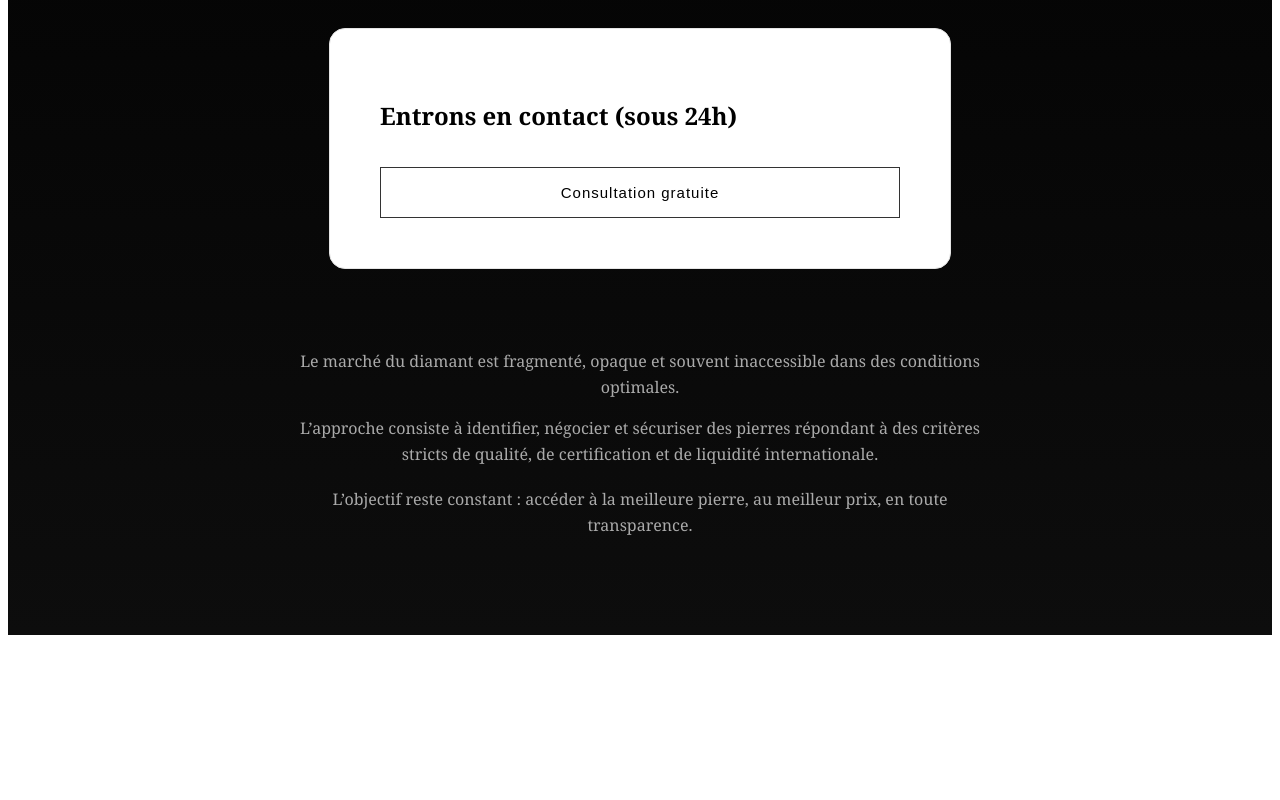
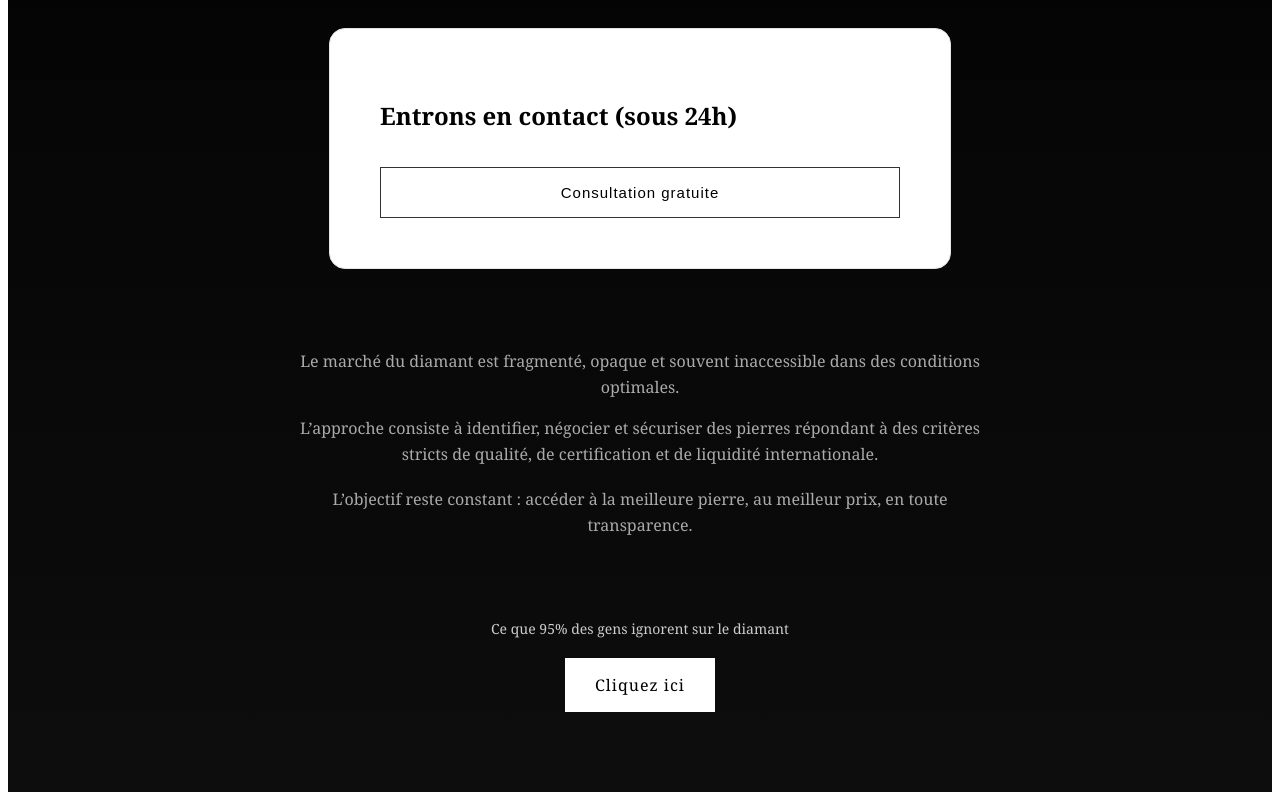
Before and after one commit to chanadet30/diamond-app, a Next.js app: page / in a window 1280 px wide. Shown: the part 442-1242 px from the top of the page. Before the commit the page ends 1085 px from the top, so only its background shows below. Built offline with nearby package versions, Linux system fonts and the light colour scheme.

Commit message:
add guide page

```diff
--- a/app/page.tsx
+++ b/app/page.tsx
@@ -171,6 +171,32 @@ export default function Home() {
         </p>
       </div>
 
+      {/* 💥 NOUVELLE SECTION */}
+      <div style={{
+        textAlign: "center",
+        marginTop: "80px"
+      }}>
+        <p style={{
+          fontSize: "14px",
+          color: "#ccc",
+          marginBottom: "20px"
+        }}>
+          Ce que 95% des gens ignorent sur le diamant
+        </p>
+
+        <a href="/guide"
+          style={{
+            display: "inline-block",
+            padding: "16px 30px",
+            background: "white",
+            color: "black",
+            textDecoration: "none",
+            letterSpacing: "1px"
+          }}>
+          Cliquez ici
+        </a>
+      </div>
+
     </main>
   );
 }
```
